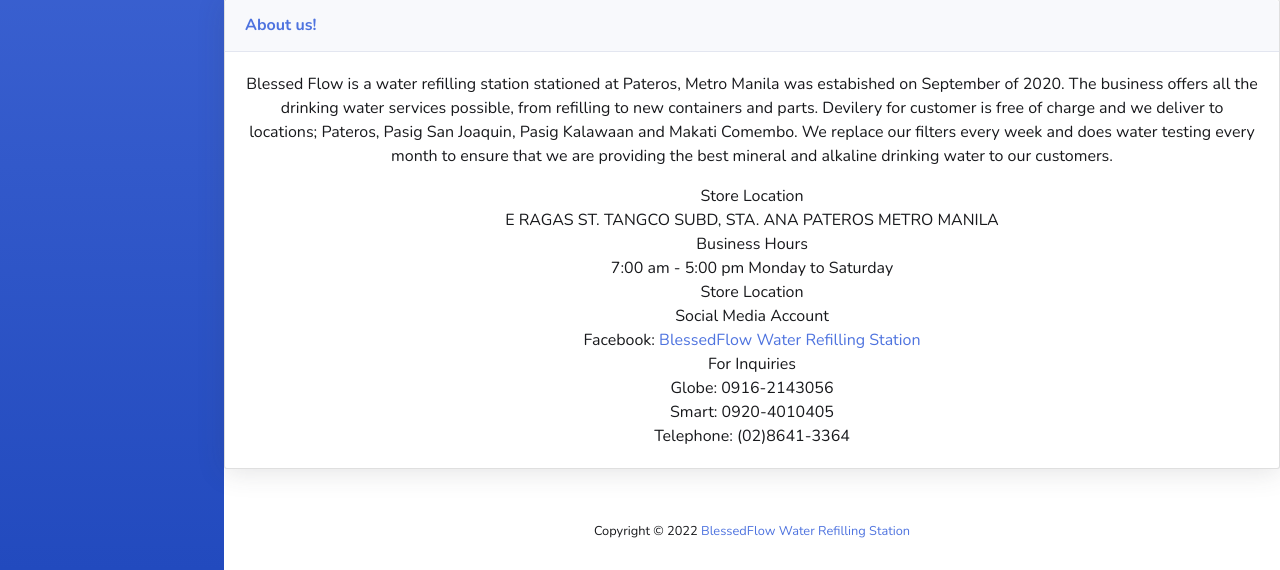
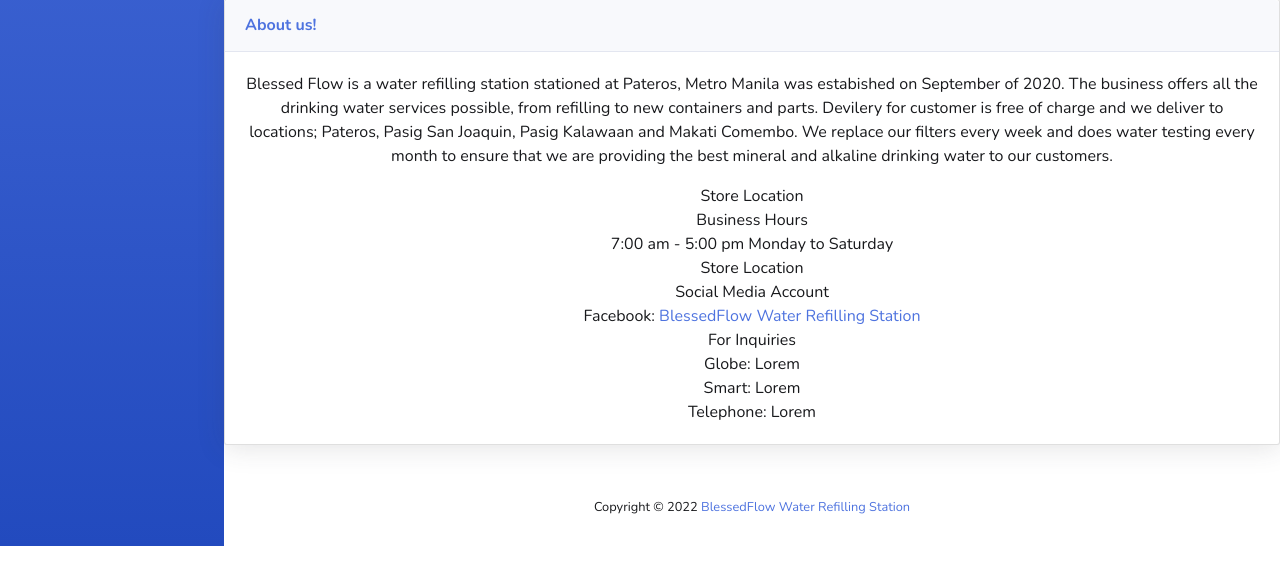
Before and after one commit to JerichoTismo/BFWRS-Website, a PHP site: page /about.php in a window 1280 px wide. Shown: the part 662-1232 px from the top of the page. After the commit the page ends 1208 px from the top, so only its background shows below. Run offline with PHP 8.4, Linux system fonts and the light colour scheme; the visitor is signed in with stand-in values (Sample User, id 1); data that the repository does not hold is empty.

Commit message:
Update about.php

```diff
--- a/about.php
+++ b/about.php
@@ -154,7 +154,6 @@ $row_count = mysqli_num_rows($select_rows);
   <div class="container-sm">
     <!--Google map-->
     <div id="map-container-google-4" class="z-depth-1-half map-container-4" style="height: 300px">
-     <iframe src="https://www.google.com/maps/embed?pb=!1m18!1m12!1m3!1d3861.9715180939183!2d121.06776031427918!3d14.54362148237082!2m3!1f0!2f0!3f0!3m2!1i1024!2i768!4f13.1!3m3!1m2!1s0x3397c89af73740b9%3A0x3f914519765ca646!2sBlessedflow%20Mineral%20Water%20Filling%20Station!5e0!3m2!1sen!2sus!4v1646216679863!5m2!1sen!2sus" width="600" height="450" style="border:0;" allowfullscreen="" loading="lazy"></iframe>
     </div>
 
   </div>
@@ -172,16 +171,16 @@ $row_count = mysqli_num_rows($select_rows);
                         We replace our filters every week and does water testing every month to ensure that we are providing the best mineral and
                         alkaline drinking water to our customers.</p>
                     <p class="mb-0">Store Location</p>
-                    <p class="mb-0">E RAGAS ST. TANGCO SUBD, STA. ANA PATEROS METRO MANILA</p>
+                    <p class="mb-0"></p>
                     <p class="mb-0">Business Hours</p>
                     <p class="mb-0">7:00 am - 5:00 pm Monday to Saturday</p>
                     <p class="mb-0">Store Location</p>
                     <p class="mb-0">Social Media Account</p>
                     <p class="mb-0">Facebook: <a href="https://www.facebook.com/BlessedFlowWaterRefillingStation" >BlessedFlow Water Refilling Station</a></p>
                     <p class="mb-0">For Inquiries</p>
-                    <p class="mb-0">Globe: 0916-2143056</p>
-                    <p class="mb-0">Smart: 0920-4010405</p>
-                    <p class="mb-0">Telephone: (02)8641-3364</p>
+                    <p class="mb-0">Globe: Lorem</p>
+                    <p class="mb-0">Smart: Lorem</p>
+                    <p class="mb-0">Telephone: Lorem</p>
                 </div>
 </div>
 <!--Main layout-->
```
